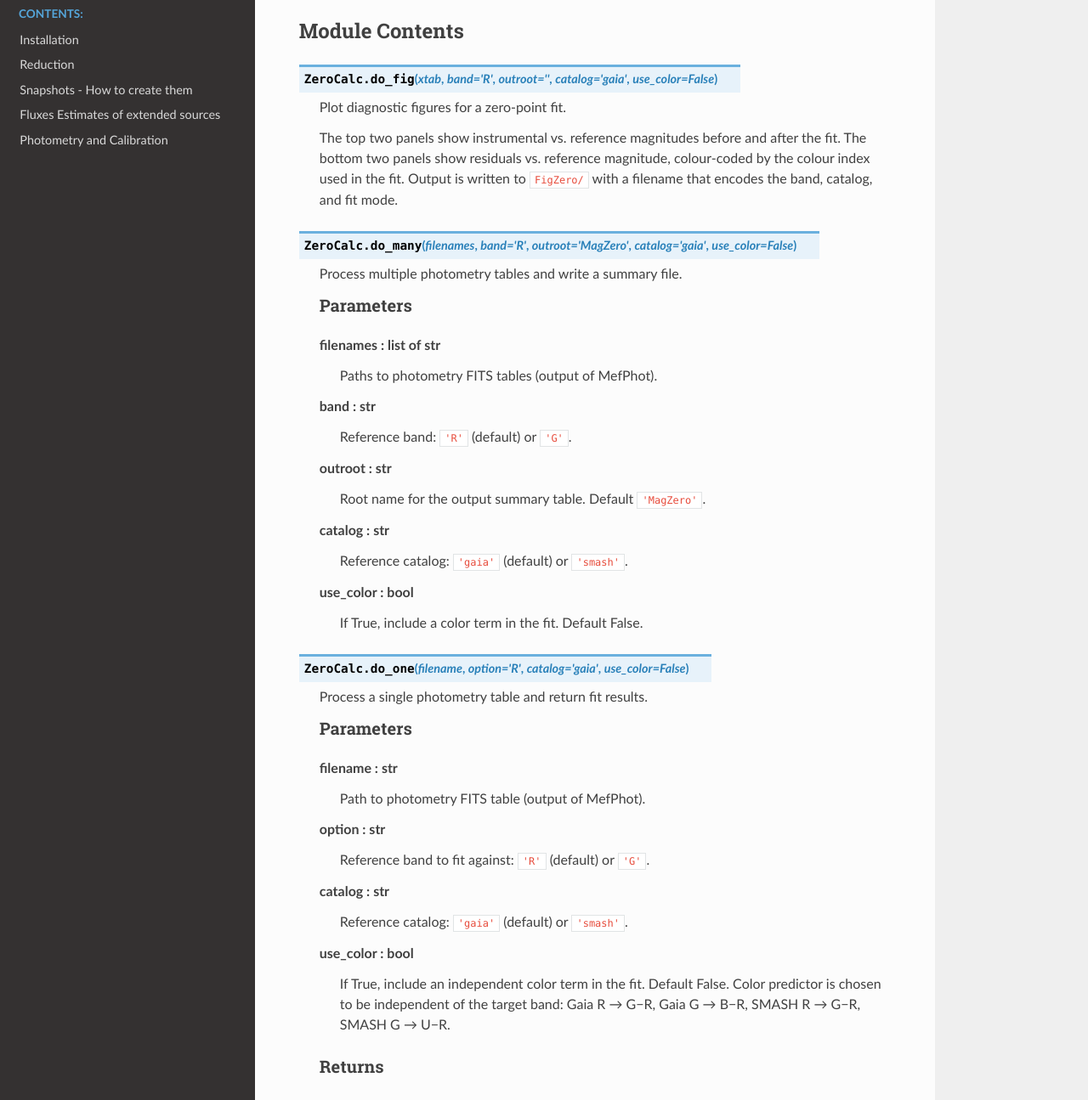
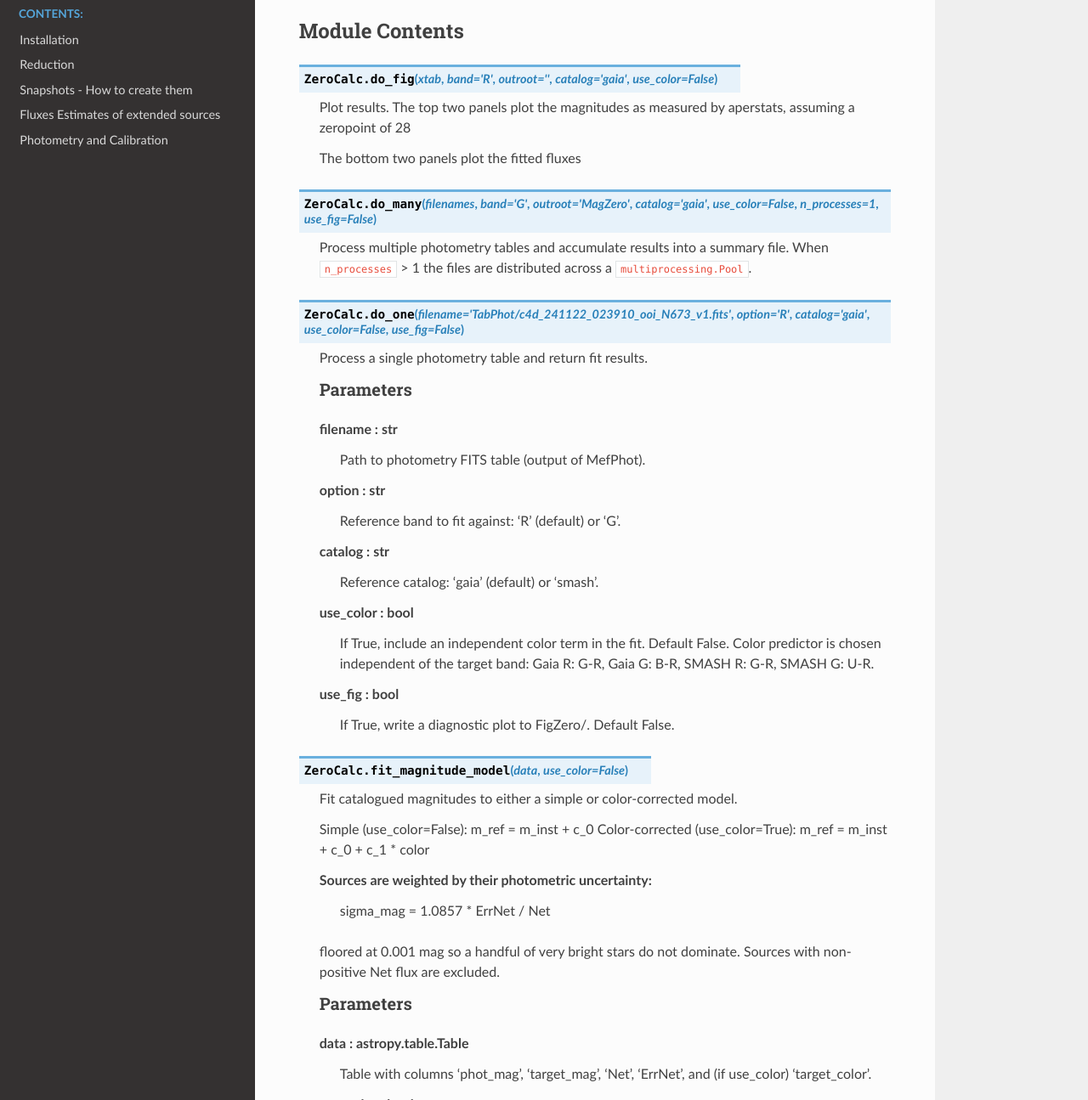
Before and after one commit to kslong/kred, a Sphinx documentation site: the page built from docs/source/api/ZeroCalc/index.rst, in a window 1280 px wide and 1400 px high, scrolled down 339 px, cut to the strip 105-1400 px from the top of the window. Shown: the whole strip at 85% size. Built offline with Sphinx 7.4.7 and the Read the Docs theme 3.1.0, drawn with Linux system fonts in a browser that asks for light colours; some of the changed text lies outside the part shown.

Commit message:
Add parallelism, opt-in figures, and date-stamped output to ZeroCalc
- Add -np N flag for parallel processing via multiprocessing.Pool
- Add -fig flag to make diagnostic plots opt-in (was always-on);
  figure generation was the dominant per-file bottleneck
- Add rasterized=True to all scatter calls (faster PNG save, no quality loss)
- Set matplotlib Agg backend for headless worker processes
- Progress now prints index/total and filename per file
- Output filenames include a YYMMDD date suffix to avoid overwriting
- Fix latent bug where a failed file caused a column-length mismatch
- Update RST docs to match new flags and signatures

Co-Authored-By: Claude Sonnet 4.6 <noreply@anthropic.com>

```diff
--- a/docs/source/api/ZeroCalc/index.rst
+++ b/docs/source/api/ZeroCalc/index.rst
@@ -13,23 +13,25 @@ ZeroCalc
    --------
 
    Given one or more forced-photometry tables (output of MefPhot), fit a
-   linear model to determine the magnitude zero point and optionally a color
-   term, placing instrumental magnitudes on the Gaia or SMASH photometric
-   scale.  The derived zero point can be compared directly to the MAGZERO
-   keyword carried in the MEF file header.
+   linear model to determine the magnitude zero point and color term that
+   place instrumental magnitudes on the Gaia or SMASH photometric scale.
+   The derived zero point can be compared directly to the MAGZERO keyword
+   carried in the MEF file header.
 
    Command Line Usage
    ------------------
 
    ::
 
-       ZeroCalc.py [-h] [-R] [-G] [-color] [-smash] [-out ROOT] file1.fits ...
+       ZeroCalc.py [-h] [-R] [-G] [-color] [-smash] [-fig] [-np N] [-out ROOT] file1.fits file2.fits ...
 
        -h        Print this help and exit
        -R        Fit to the reference catalog R band (default)
        -G        Fit to the reference catalog G band
-       -color    Add an independent color term to the fit
+       -color    Add a color term to the fit (default: simple zero-point fit only)
        -smash    Input tables were produced with SMASH as the reference catalog
+       -fig      Write diagnostic plots to FigZero/ (default: no plots)
+       -np N     Number of parallel worker processes (default: 1)
        -out ROOT Output table root name (default: MagZero)
 
    Description
@@ -45,8 +47,7 @@ ZeroCalc
 
        m_ref = m_inst + c_0 + c_1 * color
 
-   where ``m_inst = 28 - 2.5 * log10(flux)`` and the color predictor is
-   chosen to be independent of the target band:
+   where the color predictor is chosen to be independent of the target band:
 
    +--------+---------+-------+
    | Target | Catalog | Color |
@@ -60,30 +61,35 @@ ZeroCalc
    | G      | SMASH   | U−R   |
    +--------+---------+-------+
 
-   The fitted ``c_0`` gives the zero-point correction: ``ZP_derived = 28 + c_0``.
+   In all cases ``m_inst = 28 - 2.5 * log10(flux)`` and the fitted ``c_0``
+   gives the zero-point correction: ``ZP_derived = 28 + c_0``.
 
-   All fits are weighted by the per-source photometric uncertainty
-   ``sigma_mag = 1.0857 * ErrNet / Net``, floored at 0.001 mag, so
-   bright well-measured stars dominate the solution.  Sources with
-   non-positive Net flux are excluded.
+   Output filenames encode the band, catalog, fit mode, and run date::
 
-   Output filenames encode the band, catalog, and fit mode::
+       MagZero.<band>.gaia.<date>.txt          simple fit, Gaia (default)
+       MagZero.<band>.gaia.color.<date>.txt    color-corrected fit, Gaia
+       MagZero.<band>.smash.<date>.txt         simple fit, SMASH
+       MagZero.<band>.smash.color.<date>.txt   color-corrected fit, SMASH
 
-       MagZero.<band>.gaia.txt          simple fit, Gaia (default)
-       MagZero.<band>.gaia.color.txt    color-corrected fit, Gaia
-       MagZero.<band>.smash.txt         simple fit, SMASH
-       MagZero.<band>.smash.color.txt   color-corrected fit, SMASH
+   where ``<date>`` is a six-digit YYMMDD string (e.g. ``260518``).  Runs on
+   the same day append to the same file; runs on different days produce
+   separate files.
 
    Each row in the summary table contains: Filter, Exptime, Root, MagZero
    (= 28 + c_0), c_0, c_1, rms, HdrZero (pipeline MAGZERO from the MEF
    header), Catalog, and Filename.
 
-   Diagnostic plots are written to ``FigZero/`` with matching suffixes::
+   Diagnostic plots are written to ``FigZero/`` only when ``-fig`` is given::
 
        FigZero/<band>_<root>.gaia.png
        FigZero/<band>_<root>.gaia.color.png
        FigZero/<band>_<root>.smash.png
        FigZero/<band>_<root>.smash.color.png
+
+   Figure generation is the dominant per-file cost; omitting ``-fig`` when
+   processing large batches gives a significant speedup.  The remaining
+   bottleneck is FITS read I/O; ``fitsio`` with selective column reads would
+   be the next step if further speedup is needed.
 
    Primary Routines
    ----------------
@@ -103,11 +110,6 @@ ZeroCalc
    exposures reveals systematic trends with filter, time, or CCD.  Running
    with both Gaia and SMASH provides an additional cross-check because the
    SMASH color term should be close to zero for r-band data.
-
-   The simple fit (no color term) is the appropriate default for SMASH R-band
-   calibration where the color term is expected to be near zero.  The
-   color-corrected fit is useful for tightening scatter when a significant
-   color term is present or for cross-checking Gaia G-band calibration.
 
    Version History
    ---------------
@@ -125,10 +127,27 @@ ZeroCalc
 
    260504 ksl
        Add simple fit mode (default) and optional color-corrected fit (-color).
-       Color predictor is now always independent of the target band, eliminating
-       the algebraic degeneracy where -G and -R gave identical c_0.
-       Fits are now weighted by per-source photometric uncertainty.
+       Color predictor is now always independent of the target band:
+       Gaia R: G-R, Gaia G: B-R, SMASH R: G-R, SMASH G: U-R.
        Output filenames include .color suffix when -color is used.
+
+   260518 ksl
+       Performance improvements and usability changes.
+       Add -np N flag for parallel processing via multiprocessing.Pool.
+       Add rasterized=True to all scatter calls in do_fig (no quality loss
+       for PNG output, faster rendering).
+       Set matplotlib Agg backend explicitly so worker processes need no display.
+       Make figure generation opt-in with -fig flag (previously always-on);
+       figure generation was found to be the main per-file bottleneck when
+       processing large batches. Without -fig, throughput is limited by FITS
+       read I/O rather than CPU; fitsio with selective column reads would be
+       the next step if further speedup is needed.
+       Progress reporting now prints index/total and filename per file.
+       Output filenames now include a date suffix (e.g. MagZero.R.gaia.260518.txt)
+       to avoid overwriting previous runs.
+       Fixed latent bug in do_many where a failed file would cause a
+       column-length mismatch when building the output Table.
+
 
 
 Functions
@@ -149,34 +168,21 @@ Module Contents
 
 .. py:function:: do_fig(xtab, band='R', outroot='', catalog='gaia', use_color=False)
 
-   Plot diagnostic figures for a zero-point fit.
+   Plot results.  The top two panels plot the
+   magnitudes as measured by aperstats, assuming
+   a zeropoint of 28
 
-   The top two panels show instrumental vs. reference magnitudes before and
-   after the fit.  The bottom two panels show residuals vs. reference
-   magnitude, colour-coded by the colour index used in the fit.  Output is
-   written to ``FigZero/`` with a filename that encodes the band, catalog,
-   and fit mode.
+   The bottom two panels plot the fitted
+   fluxes
 
 
-.. py:function:: do_many(filenames, band='R', outroot='MagZero', catalog='gaia', use_color=False)
+.. py:function:: do_many(filenames, band='G', outroot='MagZero', catalog='gaia', use_color=False, n_processes=1, use_fig=False)
 
-   Process multiple photometry tables and write a summary file.
+   Process multiple photometry tables and accumulate results into a summary
+   file.  When ``n_processes`` > 1 the files are distributed across a
+   ``multiprocessing.Pool``.
 
-   Parameters
-   ----------
-   filenames : list of str
-       Paths to photometry FITS tables (output of MefPhot).
-   band : str
-       Reference band: ``'R'`` (default) or ``'G'``.
-   outroot : str
-       Root name for the output summary table. Default ``'MagZero'``.
-   catalog : str
-       Reference catalog: ``'gaia'`` (default) or ``'smash'``.
-   use_color : bool
-       If True, include a color term in the fit. Default False.
-
-
-.. py:function:: do_one(filename, option='R', catalog='gaia', use_color=False)
+.. py:function:: do_one(filename='TabPhot/c4d_241122_023910_ooi_N673_v1.fits', option='R', catalog='gaia', use_color=False, use_fig=False)
 
    Process a single photometry table and return fit results.
 
@@ -185,52 +191,45 @@ Module Contents
    filename : str
        Path to photometry FITS table (output of MefPhot).
    option : str
-       Reference band to fit against: ``'R'`` (default) or ``'G'``.
+       Reference band to fit against: 'R' (default) or 'G'.
    catalog : str
-       Reference catalog: ``'gaia'`` (default) or ``'smash'``.
+       Reference catalog: 'gaia' (default) or 'smash'.
    use_color : bool
        If True, include an independent color term in the fit. Default False.
-       Color predictor is chosen to be independent of the target band:
-       Gaia R → G−R, Gaia G → B−R, SMASH R → G−R, SMASH G → U−R.
-
-   Returns
-   -------
-   tuple
-       ``(MagZero, c_0, c_1, rms, HdrZero, Filter, Exptime)``
+       Color predictor is chosen independent of the target band:
+       Gaia R: G-R, Gaia G: B-R, SMASH R: G-R, SMASH G: U-R.
+   use_fig : bool
+       If True, write a diagnostic plot to FigZero/. Default False.
 
 
 .. py:function:: fit_magnitude_model(data, use_color=False)
 
-   Fit catalogued magnitudes to a simple or color-corrected model.
+   Fit catalogued magnitudes to either a simple or color-corrected model.
 
-   Simple (``use_color=False``)::
+   Simple (use_color=False):   m_ref = m_inst + c_0
+   Color-corrected (use_color=True): m_ref = m_inst + c_0 + c_1 * color
 
-       m_ref = m_inst + c_0
-
-   Color-corrected (``use_color=True``)::
-
-       m_ref = m_inst + c_0 + c_1 * color
-
-   Sources are weighted by ``sigma_mag = 1.0857 * ErrNet / Net``, floored
-   at 0.001 mag.  Sources with non-positive Net flux are excluded.
+   Sources are weighted by their photometric uncertainty:
+       sigma_mag = 1.0857 * ErrNet / Net
+   floored at 0.001 mag so a handful of very bright stars do not dominate.
+   Sources with non-positive Net flux are excluded.
 
    Parameters
    ----------
    data : astropy.table.Table
-       Table with columns ``phot_mag``, ``target_mag``, ``Net``, ``ErrNet``,
-       and (if use_color) ``target_color``.
+       Table with columns 'phot_mag', 'target_mag', 'Net', 'ErrNet', and
+       (if use_color) 'target_color'.
    use_color : bool
-       If True, fit a two-parameter model with a color term. Default False.
+       If True, include a color term in the fit. Default False.
 
    Returns
    -------
-   dict
-       Keys: ``c_0``, ``c_0_err``, ``c_1``, ``c_1_err``, ``rms``, ``table``.
-       ``c_1`` and ``c_1_err`` are 0.0 when ``use_color=False``.
+   dict with keys c_0, c_0_err, c_1, c_1_err, rms, table.
+   c_1 and c_1_err are 0.0 when use_color=False.
 
+
+.. py:function:: get_filter_from_filename(filename)
 
 .. py:function:: steer(argv)
 
-   Command-line interface for ZeroCalc.
-
-   usage: ``ZeroCalc.py [-h] [-R] [-G] [-color] [-smash] [-out ROOT] file1.fits ...``
+   usage: ZeroCalc.py [-h] [-R] [-G] [-color] [-smash] [-fig] [-np N] [-out ROOT] file1.fits file2.fits ...
```
Also changed, not shown: other parts of docs/source/api/ZeroCalc/index.rst (+2 -1 lines), 1 other file.
